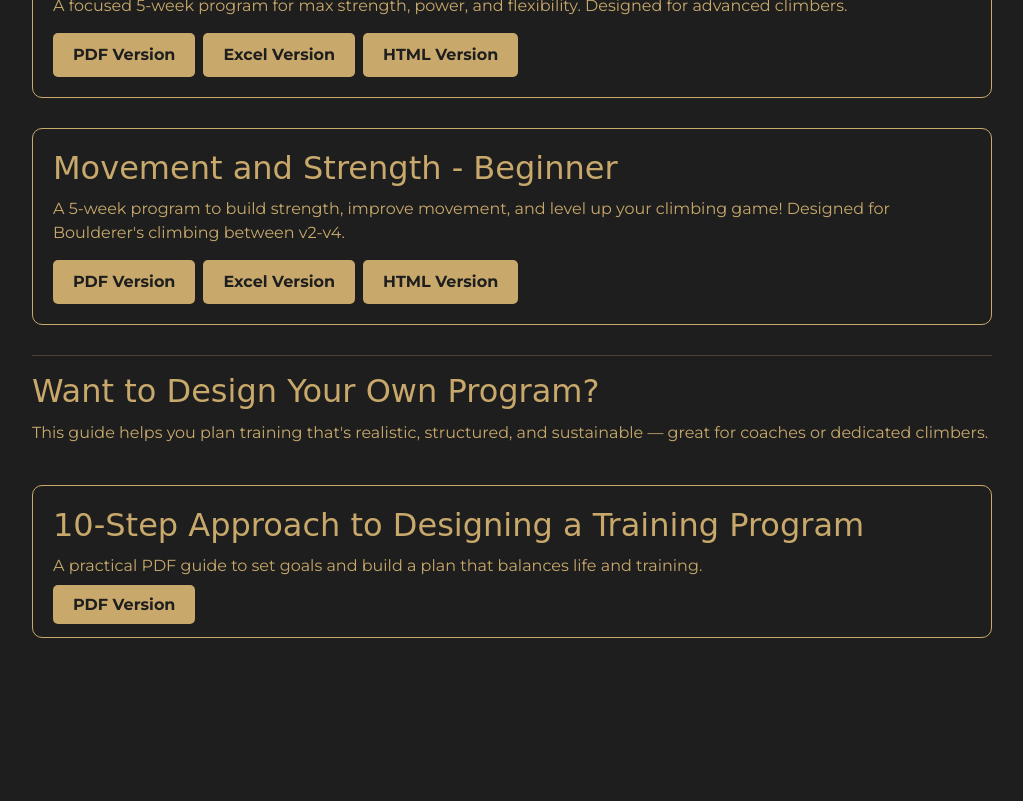
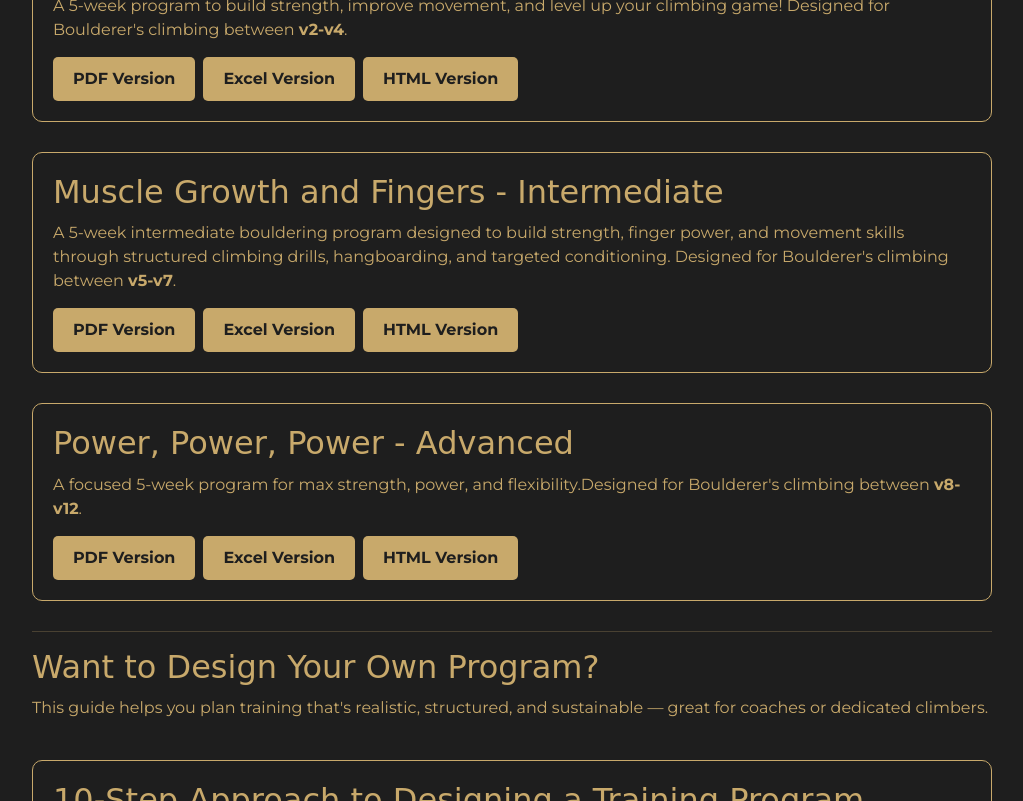
Before and after one commit to littlevahn/climbingadvantage, a plain HTML site: page FreeTrainingPlans.html in a window 1280 px wide. Shown: the part 656-1457 px from the top of the page, without its empty margins (128-1151 px from the left). Before the commit the page ends 1364 px from the top, so only its background shows below. Drawn offline with nearby package versions, Linux system fonts and the light colour scheme; a web font is replaced by a local one.

Commit message:
New Intermediate bouldering plan

```diff
--- a/FreeTrainingPlans.html
+++ b/FreeTrainingPlans.html
@@ -47,14 +47,41 @@
         <div class="intro">
             <h2>How to Approach This Program</h2>
             <p>The weekly structure is: <strong>2 days on, 1 day off, 2 days on, 2 days off</strong>.<br>Example:
-                <em>Train on Tuesday, Wednesday, Friday, Saturday</em>. Adjust as needed — consistency matters most.</p>
+                <em>Train on Tuesday, Wednesday, Friday, Saturday</em>. Adjust as needed — consistency matters most.
+            </p>
             <p><strong>Always warm up</strong> — it sets the tone. Move with intention. Precision and control matter.
             </p>
         </div>
         <h1>Bouldering</h1>
         <div class="plan">
+            <h2>Movement and Strength - Beginner</h2>
+            <p>A 5-week program to build strength, improve movement, and level up your climbing game! Designed for
+                Boulderer's climbing between <b>v2-v4</b>.</p>
+            <div class="d-flex flex-wrap gap-2">
+                <a onclick="gtag('event', 'download', {'event_category': 'PDF','event_label': 'BeginnerBouldering.pdf'});"
+                    href="plans/BeginnerBouldering.pdf" class="download-btn" download>PDF Version</a>
+                <a onclick="gtag('event', 'download', {'event_category': 'XLSX','event_label': 'BeginnerBouldering.xlsx'});"
+                    href="plans/BeginnerBouldering.xlsx" class="download-btn" download>Excel Version</a>
+                <a onclick="gtag('event', 'download', {'event_category': 'XLSX','event_label': 'BeginnerBouldering.zip'});"
+                    href="plans/BeginnerBouldering.zip" class="download-btn" download>HTML Version</a>
+            </div>
+        </div>
+        <div class="plan">
+            <h2>Muscle Growth and Fingers - Intermediate</h2>
+            <p>A 5-week intermediate bouldering program designed to build strength, finger power, and movement skills through structured climbing drills, hangboarding, and targeted conditioning.
+                Designed for Boulderer's climbing between <b>v5-v7</b>.</p>
+            <div class="d-flex flex-wrap gap-2">
+                <a onclick="gtag('event', 'download', {'event_category': 'PDF','event_label': 'IntermediateBouldering.pdf'});"
+                    href="plans/IntermediateBouldering.pdf" class="download-btn" download>PDF Version</a>
+                <a onclick="gtag('event', 'download', {'event_category': 'XLSX','event_label': 'IntermediateBouldering.xlsx'});"
+                    href="plans/IntermediateBouldering.xlsx" class="download-btn" download>Excel Version</a>
+                <a onclick="gtag('event', 'download', {'event_category': 'XLSX','event_label': 'IntermediateBouldering.zip'});"
+                    href="plans/IntermediateBouldering.zip" class="download-btn" download>HTML Version</a>
+            </div>
+        </div>
+        <div class="plan">
             <h2>Power, Power, Power - Advanced</h2>
-            <p>A focused 5-week program for max strength, power, and flexibility. Designed for advanced climbers.</p>
+            <p>A focused 5-week program for max strength, power, and flexibility.Designed for Boulderer's climbing between <b>v8-v12</b>.</p>
             <div class="d-flex flex-wrap gap-2">
                 <a onclick="gtag('event', 'download', {'event_category': 'PDF','event_label': 'PowerPowerPower.pdf'});"
                     href="plans/PowerPowerPower.pdf" class="download-btn" download>PDF Version</a>
@@ -62,18 +89,6 @@
                     href="plans/PowerPowerPower.xlsx" class="download-btn" download>Excel Version</a>
                 <a onclick="gtag('event', 'download', {'event_category': 'XLSX','event_label': 'PowerPowerPower.zip'});"
                     href="plans/PowerPowerPower.zip" class="download-btn" download>HTML Version</a>
-            </div>
-        </div>
-        <div class="plan">
-            <h2>Movement and Strength - Beginner</h2>
-            <p>A 5-week program to build strength, improve movement, and level up your climbing game! Designed for Boulderer's climbing between v2-v4.</p>
-            <div class="d-flex flex-wrap gap-2">
-                <a onclick="gtag('event', 'download', {'event_category': 'PDF','event_label': 'BeginnerBouldering.pdf'});"
-                    href="plans/BeginnerBouldering.pdf" class="download-btn" download>PDF Version</a>
-                <a onclick="gtag('event', 'download', {'event_category': 'XLSX','event_label': 'BeginnerBouldering.xlsx'});"
-                    href="plans/BeginnerBouldering.xlsx" class="download-btn" download>Excel Version</a>
-                <a onclick="gtag('event', 'download', {'event_category': 'XLSX','event_label': 'BeginnerBouldering.zip'});"
-                    href="plans/BeginnerBouldering.zip" class="download-btn" download>HTML Version</a>
             </div>
         </div>
         <hr>
```
Also changed, not shown: 3 other files.
